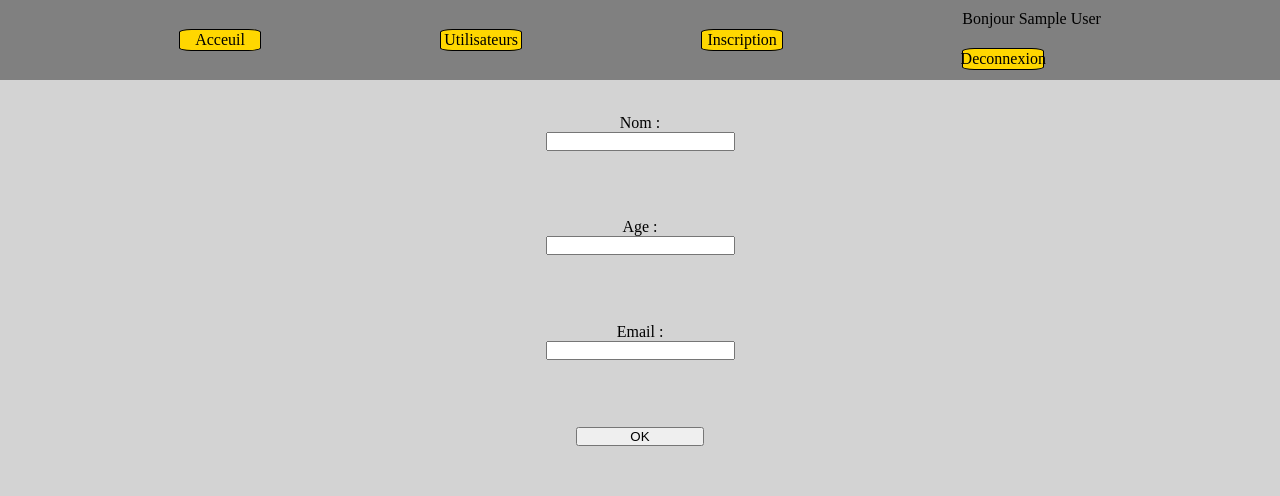
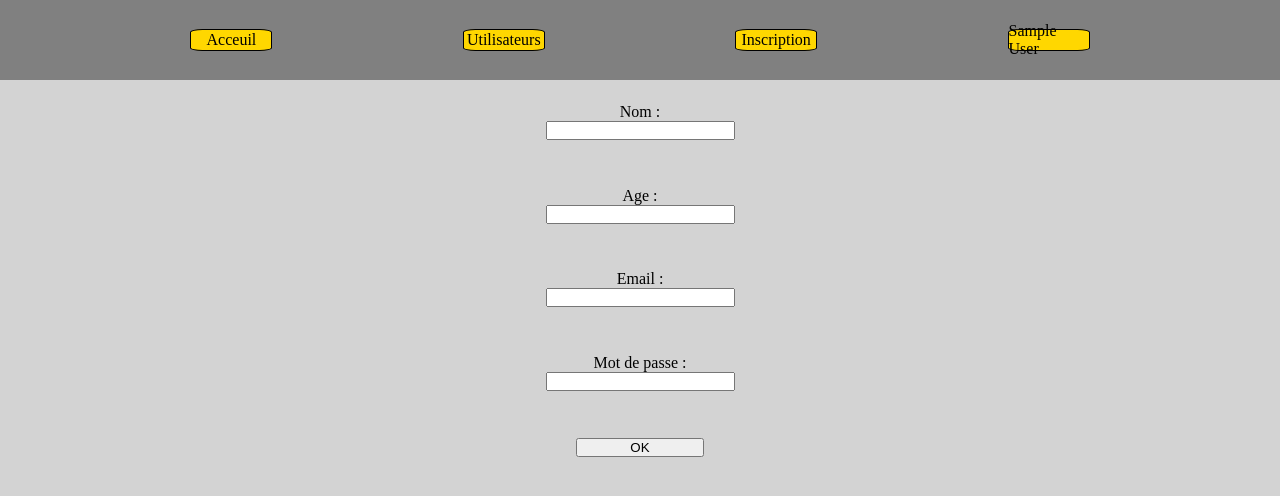
Before and after one commit to LeviKaza/VmSessionPhp, a PHP site: page /form.php in a window 1280 px wide. Shown: the top 496 px of the page. Run offline with PHP 8.4, Linux system fonts and the light colour scheme; the visitor is signed in with stand-in values (Sample User, id 1).

Commit message:
add unroll menu

```diff
--- a/connexion.php
+++ b/connexion.php
@@ -9,7 +9,11 @@
         <form action="controllers/session.php" method="POST">
             <div>
                 <label for="name">Nom d'utilisateur :</label>
-                <input type="text" class="name" name="name">
+                <input type="text" class="name" name="name" required>
+            </div>
+            <div>
+                <label for="password">Mot de passe :</label>
+                <input type="password" class="pwd" name="password" required>
             </div>
             <input type="submit" value="Connexion">
         </form>
--- /dev/null
+++ b/css/formSubmit.css
@@ -0,0 +1,4 @@
+p {
+    display: flex;
+    justify-content: center;
+}
--- a/css/nav.css
+++ b/css/nav.css
@@ -46,4 +46,17 @@ nav li {
     flex-direction: column;
     justify-content: center;
     justify-content: space-around;
+    position: relative;
+    top: 0;
 }
+
+.none {
+    display: none;
+    position: absolute;
+    top: 7vh;
+    z-index: 1000;
+}
+
+.unroll:hover .none {
+    display: block;
+}
--- a/form.php
+++ b/form.php
@@ -9,7 +9,7 @@
         <form action="formSubmit.php" method="POST">
             <div>
                 <label for="name">Nom :</label>
-                <input type="text" class="name" name="name">
+                <input type="text" class="name" name="name" required>
             </div>
             <div>
                 <label for="birthday">Age :</label>
@@ -19,6 +19,10 @@
                 <label for="mail">Email :</label>
                 <input type="email" class="mail" name="mail">
             </div>
+            <div>
+                <label for="password">Mot de passe :</label>
+                <input type="password" class="pwd" name="password" required>
+            </div>
             <input type="submit" class="submit" value="OK">
         </form>
     </body>
--- a/formSubmit.php
+++ b/formSubmit.php
@@ -1,10 +1,6 @@
 <?php
 
-//session_start();
-
 $_SESSION['name'] = $_POST['name'];
-
-//var_dump($_SESSION);
 
 ?>
 
@@ -12,6 +8,7 @@ $_SESSION['name'] = $_POST['name'];
 <html>
     <head>
         <meta charset="UTF-8">
+        <link rel="stylesheet" href="css/formSubmit.css">
     </head>
     <body>
         <?php require_once 'template/nav.php' ?>
--- a/template/nav.php
+++ b/template/nav.php
@@ -1,7 +1,6 @@
 <?php
 
 session_start();
-//var_dump($_SESSION);
 
 ?>
 
@@ -17,17 +16,15 @@ session_start();
                     <li><a href="index.php">Acceuil</a></li>
                     <li><a href="users.php">Utilisateurs</a></li>
                     <li><a href="form.php">Inscription</a></li>
-                    <?php
-                    if (isset($_SESSION['name'])) {
-                        echo "<li>";
-                        echo "<p>Bonjour " . $_SESSION['name'] . "</p>";
-                        echo "<a href='controllers/deconnexion.php'>Deconnexion</a>";
-                        echo "</li>";
-                    }
-                    else {
-                        echo "<li><a href='connexion.php'>Connexion</a></li>";
-                    }
-                    ?>
+                    <?php if (isset($_SESSION['name'])): ?>
+                        <li class="unroll"><a><?= $_SESSION['name'] ?></a>
+                            <ul class="none">
+                                <li><a href="controllers/deconnexion.php">Deconnexion</a></li>
+                            </ul>
+                        </li>
+                    <?php else: ?>
+                        <li><a href='connexion.php'>Connexion</a></li>
+                    <?php endif ?>
                 </ul>
             </nav>
         </header>
```
Also changed, not shown: controllers/session.php (+28 -2 lines), index.php (+0 -7 lines), users.php (+0 -10 lines).
